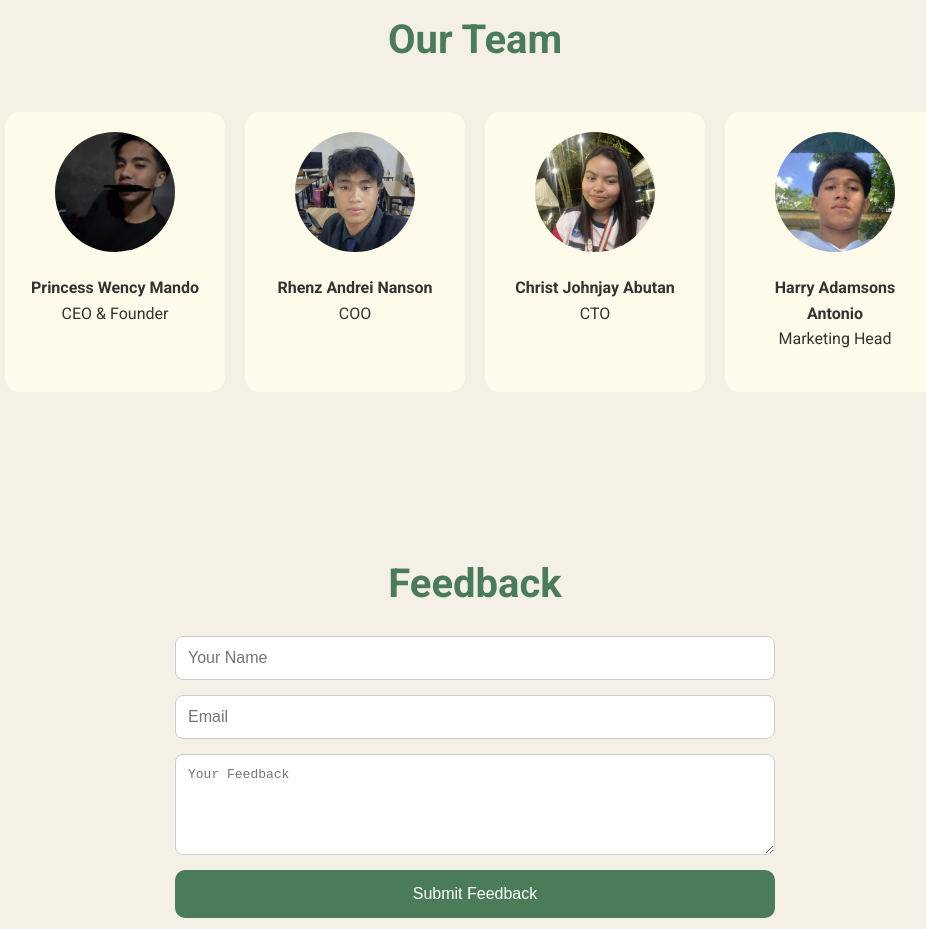
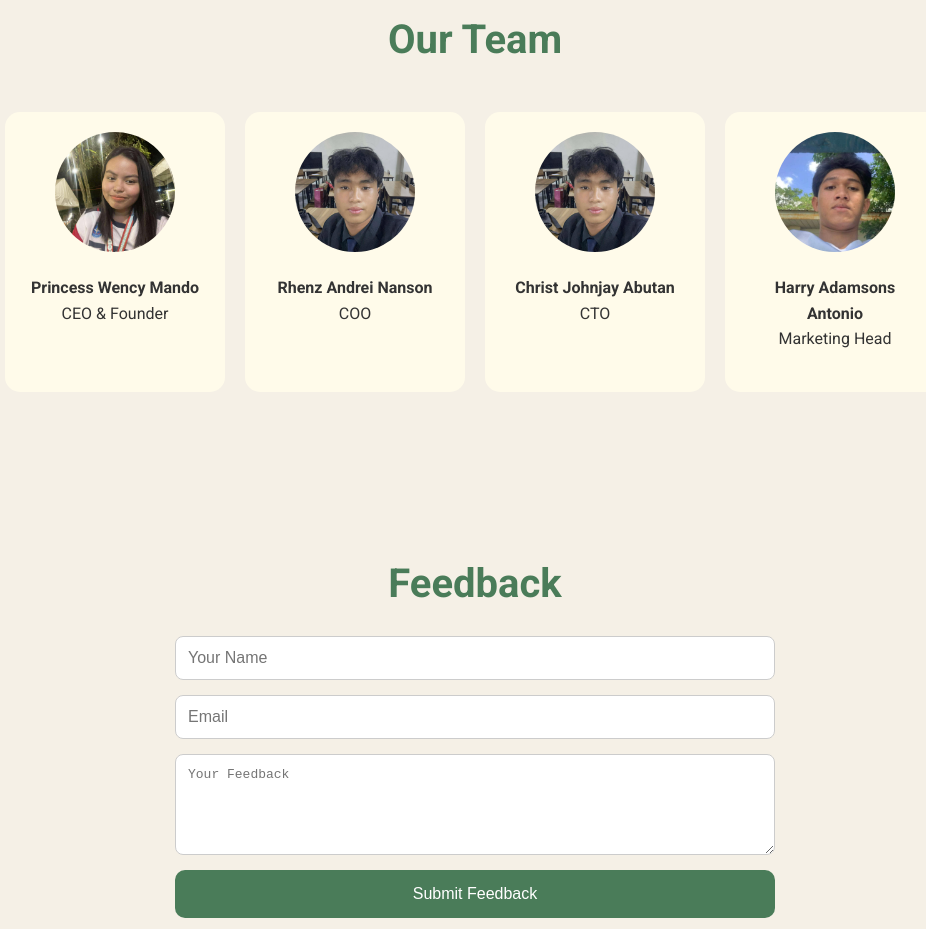
Before and after one commit to incesswwwncy-dot/marketing.strategic.primerun, a plain HTML site: page index.html in a window 1280 px wide. Shown: the part 3360-4289 px from the top of the page, without its empty margins (165-1091 px from the left). Drawn offline with nearby package versions, Linux system fonts and the light colour scheme.

Commit message:
Add files via upload

```diff
--- a/index.html
+++ b/index.html
@@ -244,7 +244,7 @@
     <h2>Our Team</h2>
     <div class="team">
       <div class="team-member">
-        <img src="1.jpg" alt="Princess Wency Mando">
+        <img src="2.jpg" alt="Princess Wency Mando">
         <h4>Princess Wency Mando</h4>
         <p>CEO & Founder</p>
       </div>
@@ -254,7 +254,7 @@
         <p>COO</p>
       </div>
       <div class="team-member">
-        <img src="2.jpg" alt="Christ Johnjay Abutan">
+        <img src="6.jpg" alt="Christ Johnjay Abutan">
         <h4>Christ Johnjay Abutan</h4>
         <p>CTO</p>
       </div>
```
